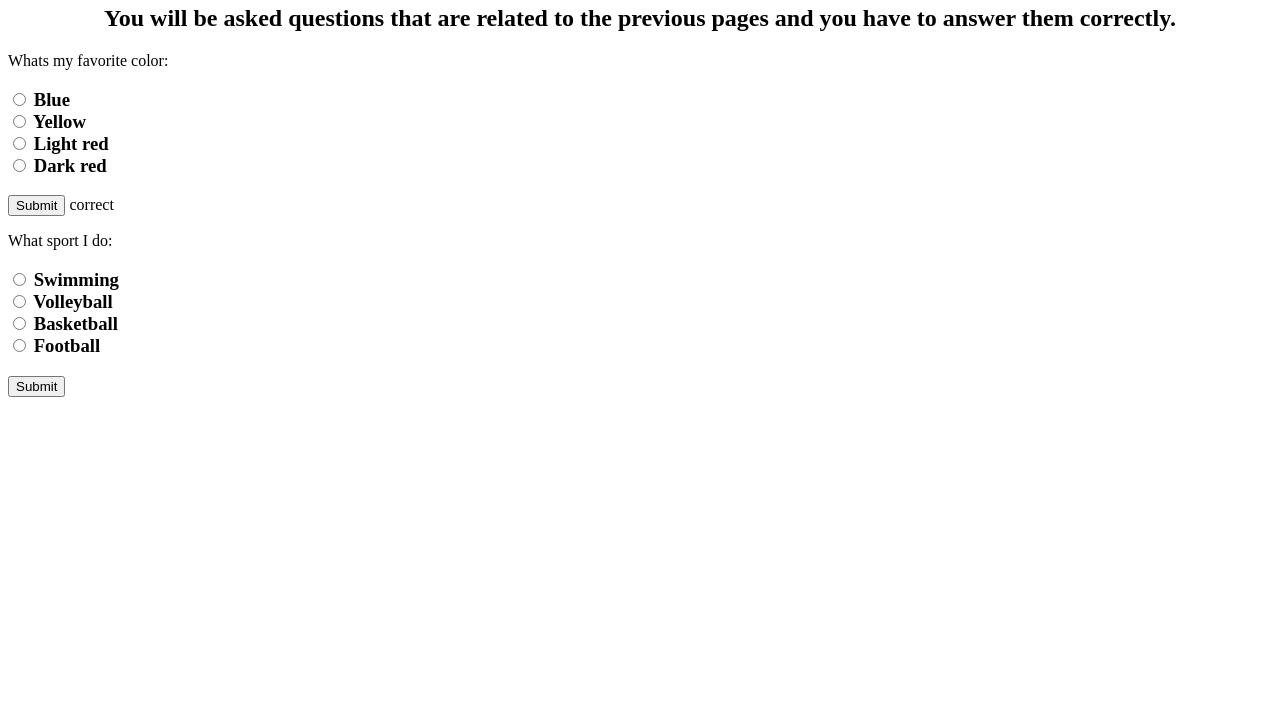
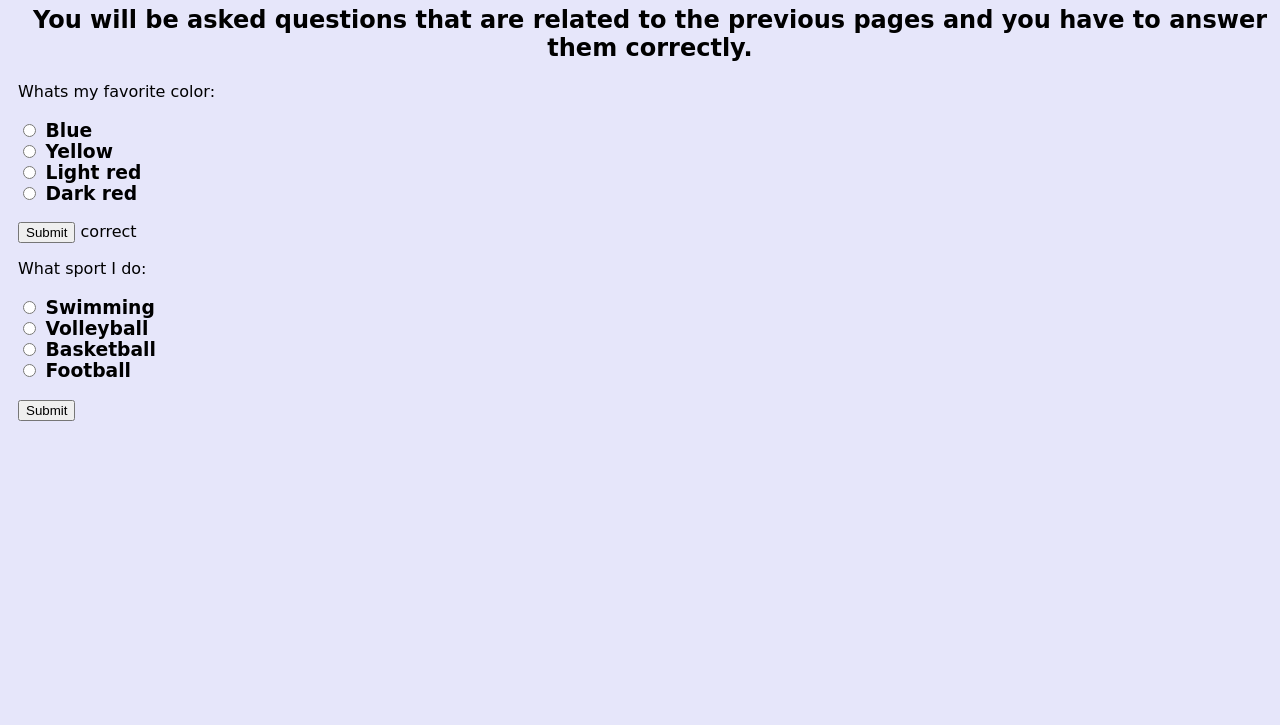
Before and after one commit to myo448/capstone-project, a website: page quiz.html in a window 1280 px wide. Shown: the part 75-800 px from the top of the page. Drawn offline with Linux system fonts and the light colour scheme.

Commit message:
Testing stackblitz

```diff
--- a/quiz.html
+++ b/quiz.html
@@ -4,6 +4,8 @@
   <meta charset="utf-8">
   <meta name="viewport" content="width=device-width">
   <title>quiz page</title>
+  <link rel="stylesheet" type="text/css" href="style.css" />
+
 </head>
 <body>
   <center><div><h1>Quiz Page</h1></div></center>
```
Also changed, not shown: package.json (added, +8 -0 lines), 1 other file.
